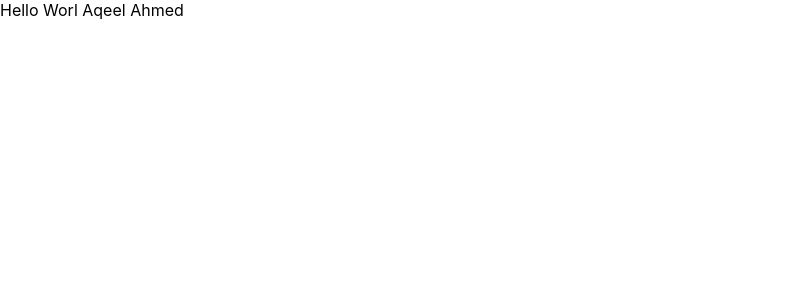
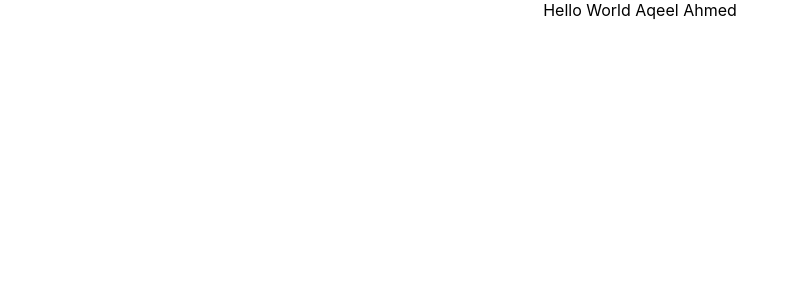
Before and after one commit to AqeelAhmed208/bcclass2reactapp, a React (Create React App) app: page / in a window 1280 px wide. Shown: the top 300 px of the page, without its empty margins (0-798 px from the left). Built offline with nearby package versions, Linux system fonts and the light colour scheme.

Commit message:
UPDATED u12

```diff
--- a/src/App.js
+++ b/src/App.js
@@ -3,8 +3,8 @@ import './App.css';
 
 function App() {
   return (
-    <div>
-    Hello Worl Aqeel Ahmed
+    <div className="App">
+    <hi>Hello World Aqeel Ahmed</hi>
     </div>
   );
 }
```
